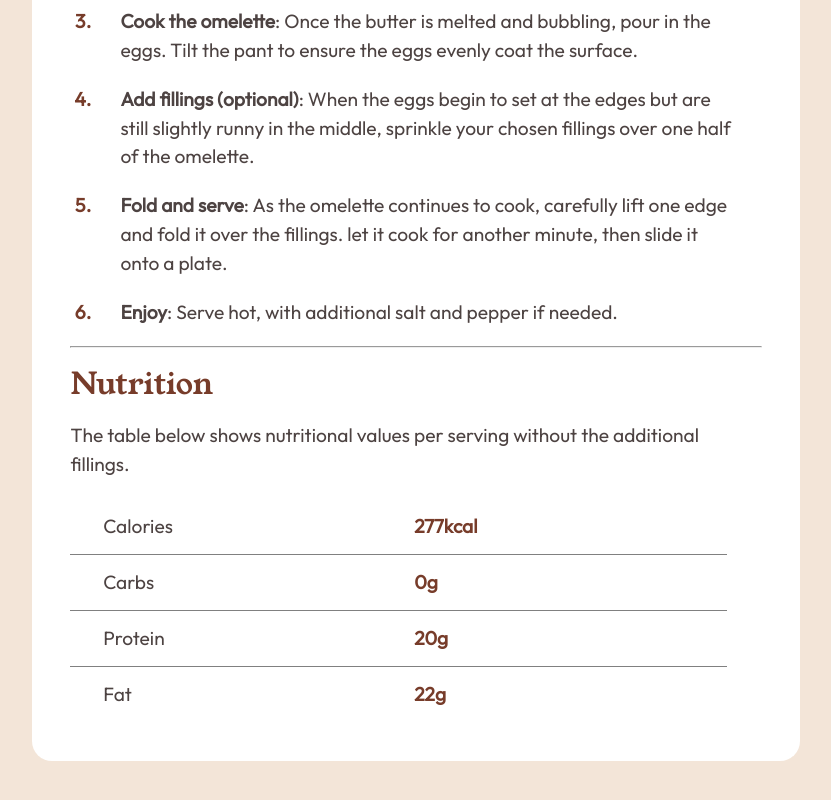
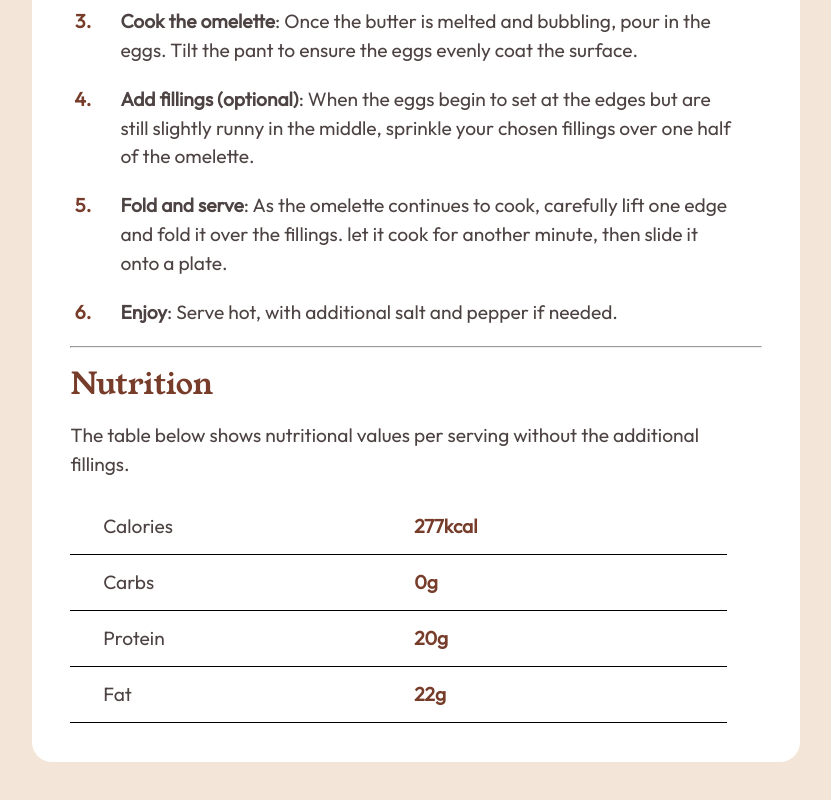
Before and after one commit to MajdMohammed/FrontendMentor-recipe-page, a plain HTML site: page docs/index.html in a window 1280 px wide. Shown: the part 1480-2280 px from the top of the page, without its empty margins (224-1055 px from the left). Drawn offline with Linux system fonts and the light colour scheme.

Commit message:
Edited table html/css level | edited icon type html header link

```diff
--- a/docs/index.html
+++ b/docs/index.html
@@ -5,7 +5,7 @@
     <meta name="viewport" content="width=device-width, initial-scale=1.0">
     <meta name=description content="Frontend Mentor challenge: Recipe Page">
     <link rel="stylesheet" href="style.css">
-    <link rel="icon" type="favicon-32x32" href="./assets/images/favicon-32x32.png">
+    <link rel="icon" type="image/png" href="./assets/images/favicon-32x32.png">
     <title>Recipe Page</title>
 </head>
 <body>
@@ -58,7 +58,7 @@
         <section>
             <h2>Nutrition</h2>
             <p>The table below shows nutritional values per serving without the additional fillings.</p>
-            <table border=1 frame="void" rules="rows">
+            <table>
                 <tr>
                     <th scope="row">calories</th>
                     <th scope="row">277kcal</th>
--- a/docs/style.css
+++ b/docs/style.css
@@ -200,6 +200,12 @@ main section:nth-of-type(3) li::marker {
 table {
     width: calc(100% - 5%);
     text-transform: capitalize;
+    border-collapse: collapse;
+
+}
+
+table tr th:nth-of-type(n+1):nth-of-type(-n+6) {
+    border-bottom: 1px solid black;
 }
 
 table tr th {
```
